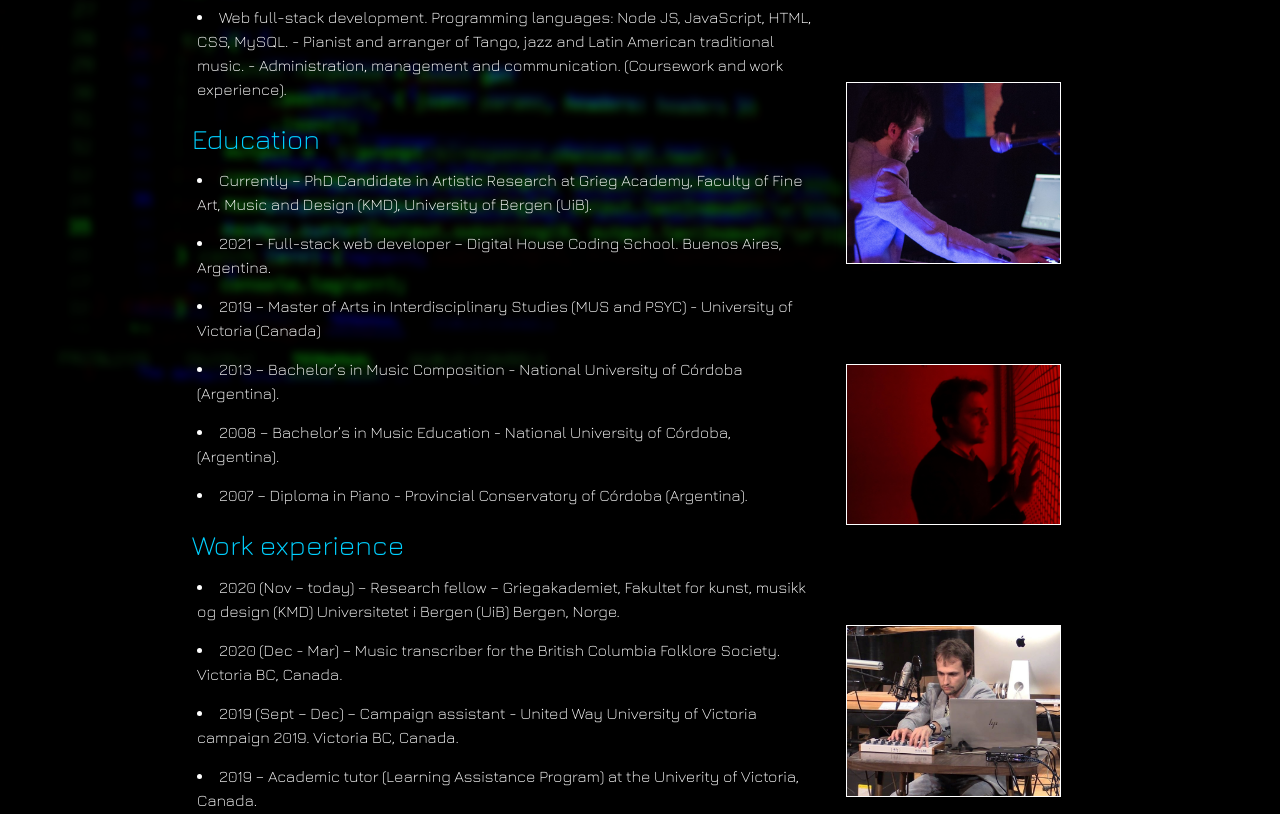
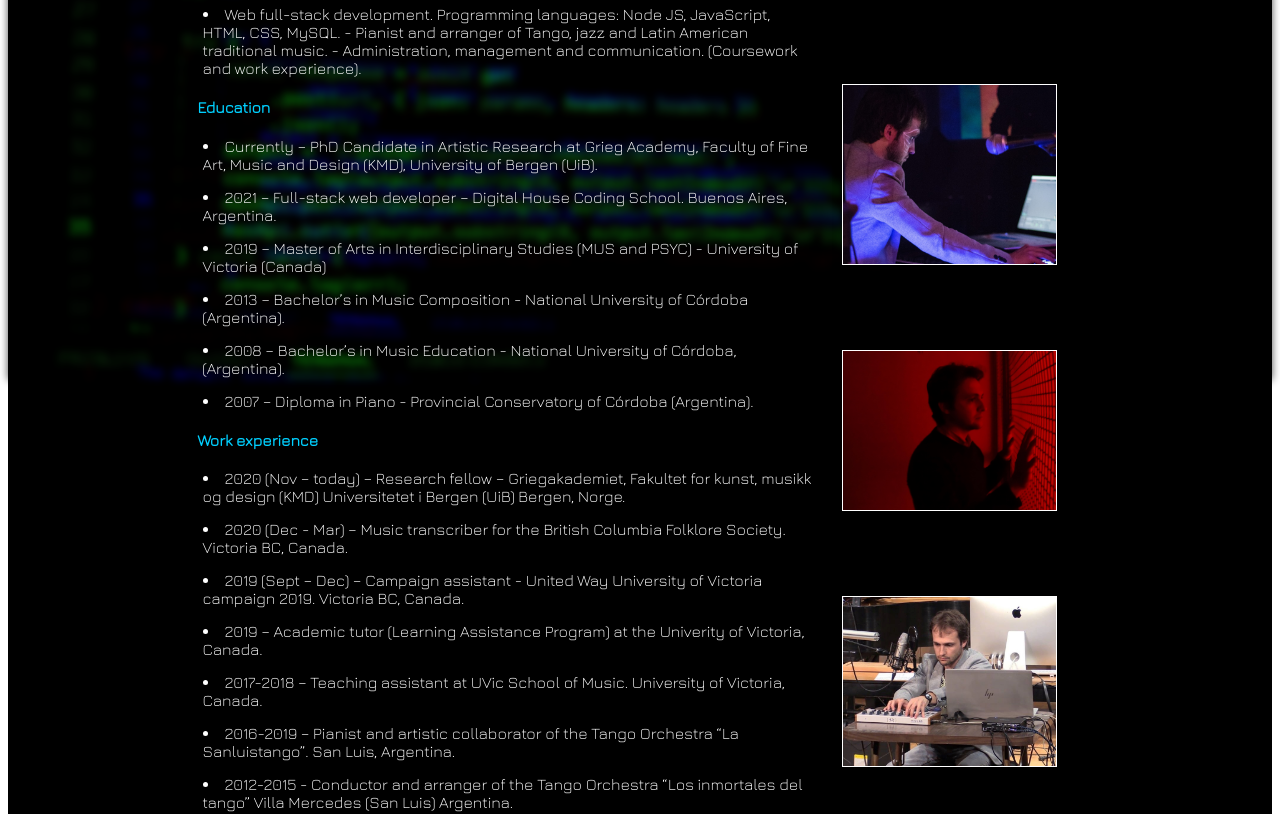
Before and after one commit to juansv2k2/juanvassallo.com, a React (Create React App) app: page /cv in a window 1280 px wide. Shown: the part 420-1234 px from the top of the page. Built offline with nearby package versions, Linux system fonts and the light colour scheme.

Commit message:
transitions good

```diff
--- a/public/index.html
+++ b/public/index.html
@@ -17,12 +17,12 @@
             content="Web site created using create-react-app"
         />
         <!-- CSS only -->
-        <link
+        <!-- <link
             href="https://cdn.jsdelivr.net/npm/bootstrap@5.1.3/dist/css/bootstrap.min.css"
             rel="stylesheet"
             integrity="sha384-1BmE4kWBq78iYhFldvKuhfTAU6auU8tT94WrHftjDbrCEXSU1oBoqyl2QvZ6jIW3"
             crossorigin="anonymous"
-        />
+        /> -->
         <!-- <script
             src="https://kit.fontawesome.com/de38acf03d.js"
             crossorigin="anonymous"
--- a/src/App.js
+++ b/src/App.js
@@ -1,7 +1,7 @@
 import "../src/css/App.css";
 import React from "react";
 import { CSSTransition } from "react-transition-group";
-import { Container, Navbar, Nav } from "react-bootstrap";
+
 // import Header from "./components/Header";
 import Footer from "./components/Footer";
 import Home from "./components/pages/Home";
--- /dev/null
+++ b/src/components/Photos.js
@@ -0,0 +1,19 @@
+import React from "react";
+
+function Photos() {
+    return (
+        <div className="rightSide">
+            <img className="imgBody" src="img/Juan.jpg" />
+            <img className="imgBody" src="img/juan_edited_edited.jpg" />
+            <img
+                className="imgBody"
+                src="img/31224930_952206774948132_5286944826858668032_n.jpg"
+            />
+            <img
+                className="imgBody"
+                src="img/31955481_10155222962441046_251916440548933632_o.jpg"
+            />
+        </div>
+    );
+}
+export default Photos;
--- a/src/components/mainWrapper.js
+++ b/src/components/mainWrapper.js
@@ -1,11 +1,7 @@
 import React, { useState, useEffect } from "react";
 
 function mainWrapper() {
-    return (
-        <div className="mainWrapper">
-            <h1>Este es el main</h1>
-        </div>
-    );
+    return <div className="mainWrapper"></div>;
 }
 
 export default mainWrapper;
--- a/src/components/pages/Bio.js
+++ b/src/components/pages/Bio.js
@@ -1,4 +1,5 @@
 import React from "react";
+import Photos from "../Photos";
 
 function Bio() {
     return (
@@ -71,18 +72,7 @@ function Bio() {
                     Argentina) between June and December 2019.
                 </p>
             </div>
-            <div className="rightSide">
-                <img className="imgBody" src="img/Juan.jpg" />
-                <img className="imgBody" src="img/juan_edited_edited.jpg" />
-                <img
-                    className="imgBody"
-                    src="img/31224930_952206774948132_5286944826858668032_n.jpg"
-                />
-                <img
-                    className="imgBody"
-                    src="img/31955481_10155222962441046_251916440548933632_o.jpg"
-                />
-            </div>
+            <Photos />
         </div>
     );
 }
--- a/src/components/pages/CV.js
+++ b/src/components/pages/CV.js
@@ -1,4 +1,5 @@
 import React from "react";
+import Photos from "../Photos";
 
 function CV() {
     return (
@@ -310,18 +311,8 @@ function CV() {
                     </ul>
                 </div>
             </div>
-            <div className="rightSide">
-                <img className="imgBody" src="img/Juan.jpg" />
-                <img className="imgBody" src="img/juan_edited_edited.jpg" />
-                <img
-                    className="imgBody"
-                    src="img/31224930_952206774948132_5286944826858668032_n.jpg"
-                />
-                <img
-                    className="imgBody"
-                    src="img/31955481_10155222962441046_251916440548933632_o.jpg"
-                />
-            </div>
+
+            <Photos />
         </div>
     );
 }
--- a/src/css/App.css
+++ b/src/css/App.css
@@ -105,22 +105,32 @@ h3 {
     display: flex;
     align-self: center;
     min-height: 80vh;
-    transition: opacity 2s;
 }
 
-.opac-enter {
+.page {
+    position: relative;
+}
+
+.page-enter {
     opacity: 0;
+    transform: scale(1.1);
 }
-.opac-enter-active {
+
+.page-enter-active {
     opacity: 1;
-    transition: opacity 100ms;
+    transform: scale(1);
+    transition: opacity 200ms, transform 200ms;
 }
-.opac-exit {
+
+.page-exit {
     opacity: 1;
+    transform: scale(1);
 }
-.opac-exit-active {
+
+.page-exit-active {
     opacity: 0;
-    transition: opacity 100ms;
+    transform: scale(0.9);
+    transition: opacity 200ms, transform 200ms;
 }
 
 .mainWrapper p {
@@ -167,7 +177,7 @@ h3 {
     max-width: 80%;
     height: auto;
     object-fit: cover;
-    margin-top: 100px;
+    margin-top: 85px;
     border: 0.5px solid rgb(255, 255, 255);
     box-shadow: 5px 5px 10px black;
 }
--- a/src/index.js
+++ b/src/index.js
@@ -6,12 +6,14 @@ import "../src/css/App.css";
 import { CSSTransition } from "react-transition-group";
 import { Container, Navbar, Nav } from "react-bootstrap";
 // import Header from "./components/Header";
+
 import Footer from "./components/Footer";
 import Home from "./components/pages/Home";
 import Bio from "./components/pages/Bio";
 import Contact from "./components/pages/Contact";
 import Compositions from "./components/pages/Compositions";
 import Records from "./components/pages/Records";
+
 import Projects from "./components/pages/Projects";
 import Cv from "./components/pages/CV";
 import {
@@ -62,11 +64,11 @@ function App() {
                             {({ match }) => (
                                 <CSSTransition
                                     in={match != null}
-                                    timeout={100}
-                                    classNames="mainWrapper opac"
+                                    timeout={200}
+                                    classNames="mainWrapper page"
                                     unmountOnExit
                                 >
-                                    <div className="mainWrapper opac">
+                                    <div className="mainWrapper page">
                                         <Component />
                                     </div>
                                 </CSSTransition>
```
